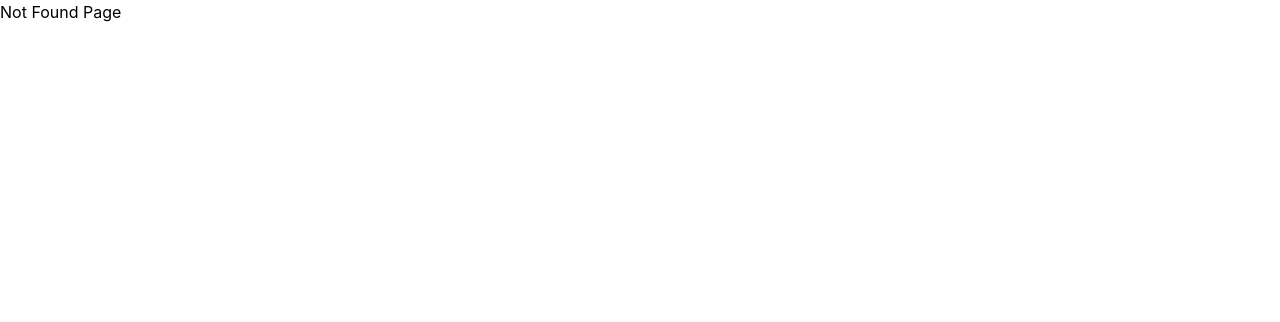
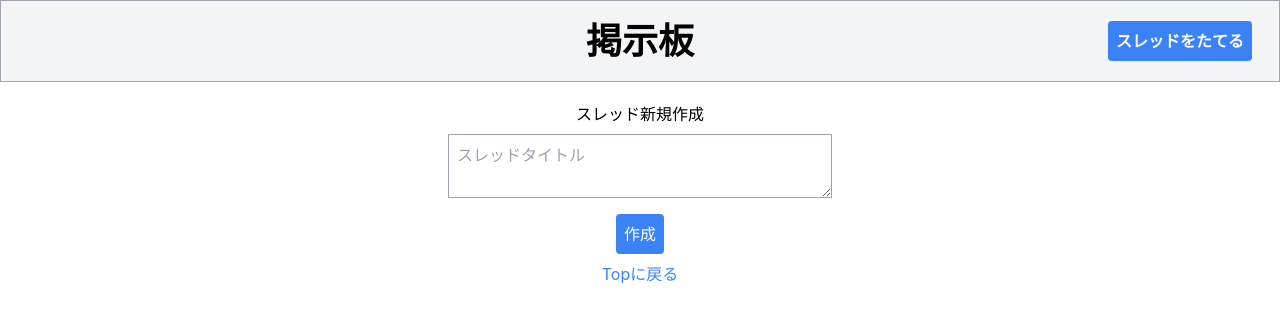
Before and after one commit to Toranosuke01/react-forum, a React (Create React App) app: page /thread/new in a window 1280 px wide. Before the commit this address had no page. Shown: the top 322 px of the page. Built offline with nearby package versions, Linux system fonts and the light colour scheme.

Commit message:
[add]CreateThread page

```diff
--- a/src/App.tsx
+++ b/src/App.tsx
@@ -1,13 +1,15 @@
-import React from 'react';
 import './App.css';
-import { BrowserRouter, Route, Routes} from "react-router-dom";
+import { BrowserRouter, Route, Routes } from "react-router-dom";
 import Home from './pages/Home';
+import CreateThread from './pages/CreateThread';
 
 function App() {
   return (
     <BrowserRouter>
       <Routes>
         <Route path="/" element={<Home />} />
+        <Route path="/thread/new" element={<CreateThread />} />
+        <Route path="/thread/:thread_id" element={<CreateThread />} />
         <Route path="*" element={<h1>Not Found Page</h1>} />
       </Routes>
     </BrowserRouter>
--- a/src/components/Header.tsx
+++ b/src/components/Header.tsx
@@ -1,8 +1,11 @@
+import { Link } from "react-router-dom";
+
 function Header() {
   return (
     <>
-      <header className="border border-gray-400 font-sans text-4xl font-bold text-center bg-gray-100 p-5">
-        掲示板
+      <header className="flex justify-between items-center border border-gray-400 font-sans text-4xl font-bold text-center bg-gray-100 p-5">
+        <div className="text-center w-full">掲示板</div>
+        <Link to="/thread/new" className="text-white bg-blue-500 p-2 m-2 rounded hover:bg-blue-700 absolute right-5 text-base">スレッドをたてる</Link>
       </header>
     </>
   );
--- /dev/null
+++ b/src/components/ThreadForm.tsx
@@ -0,0 +1,45 @@
+import { useState } from 'react';
+import axios from 'axios';
+import { Link, useNavigate } from 'react-router-dom';
+
+export const ThreadForm = () => {
+  const [text, setText] = useState('');
+  const navigate = useNavigate();
+
+  const handleTextChange = (e: React.ChangeEvent<HTMLTextAreaElement>) => {
+    setText(e.target.value);
+  };
+
+  const handleSubmit = async (e: React.FormEvent<HTMLFormElement>) => {
+    e.preventDefault();
+    const url = "https://railway.bulletinboard.techtrain.dev/threads";
+    const data = {
+      title: text
+    };
+    const config = {
+      headers: {
+        'Content-Type': 'application/json'
+      }
+    };
+    try {
+      const response = await axios.post(url, data, config);
+      console.log('Response data:', response.data);
+      navigate('/');
+    } catch (error) {
+      console.error('Error during the POST request:', error);
+    }
+    };
+
+  return (
+    <>
+      <form onSubmit={handleSubmit} className="flex flex-col items-center">
+        <label className="mt-5" htmlFor="title">スレッド新規作成</label>
+        <textarea className="border w-96 h-16 border-gray-400 p-2 m-2" id="content" name="content" placeholder="スレッドタイトル" value={text} onChange={handleTextChange} />
+        <button type="submit" className="text-white bg-blue-500 p-2 m-2 rounded hover:bg-blue-700 text-base" >作成</button>
+        <Link to='/' className="text-blue-500 hover:underline">Topに戻る</Link>
+      </form>
+    </>
+  );
+}
+
+export default ThreadForm;
--- a/src/components/ThreadList.tsx
+++ b/src/components/ThreadList.tsx
@@ -1,14 +1,16 @@
 import axios from 'axios';
-import { useState, useEffect } from 'react';
+import { useState, useEffect} from 'react';
+import { useNavigate } from 'react-router-dom';
 
 type Thread = {
   id: number;
   title: string;
 };
 
-function ThreadList() {
+export const ThreadList = () => {
   const[offset, setOffset] = useState(0);
   const[threads, setThreads] = useState<Thread[]>([]);
+  const navigate = useNavigate();
 
 
   useEffect(() => {
@@ -23,12 +25,16 @@ function ThreadList() {
     getThreads();
   }, [offset]);
 
+  const handleThreadClick = (id: number) => {
+    navigate(`/thread/${id}`); // ここでスレッド詳細ページへの遷移を行う
+  };
+
   return (
     <>
       <div className="grid place-items-center m-5">
-        {threads.map(thread => (
-          <div key={thread.id} className="border border-gray-400 rounded-md bg-white hover:bg-gray-100 grid place-items-center w-1/2 p-1 m-1">{thread.title}</div>
-        ))}
+        {threads.length > 0 ? threads.map(thread => (
+          <div key={thread.id} className="border border-gray-400 rounded-md bg-white hover:bg-gray-100 grid place-items-center w-1/2 p-1 m-1 cursor-pointer" onClick={() => handleThreadClick(thread.id)}>{thread.title}</div>
+        )) : <p>Loading...</p>}
       </div>
       <div className='button-container'>
         <button className="border px-4 py-2 rounded text-black bg-white hover:bg-gray-100 disabled:bg-gray-200 disabled:text-gray-500 disabled:cursor-not-allowed" onClick={() => setOffset(prevOffset => Math.max(0, prevOffset - 10))} disabled={offset <= 0}>前の10件</button>
--- /dev/null
+++ b/src/pages/CreateThread.tsx
@@ -0,0 +1,13 @@
+import Header from '../components/Header';
+import ThreadForm from '../components/ThreadForm';
+
+function CreateThread() {
+  return (
+    <>
+      <Header />
+      <ThreadForm />
+    </>
+  );
+}
+
+export default CreateThread;
--- a/tailwind.config.js
+++ b/tailwind.config.js
@@ -6,7 +6,10 @@ module.exports = {
   ],
   theme: {
     extend: {
-      backgroundColor: ['disabled']
+      width: {
+        '200': '50rem',
+        '300': '75rem'
+      }
     },
   },
   plugins: [],
```
